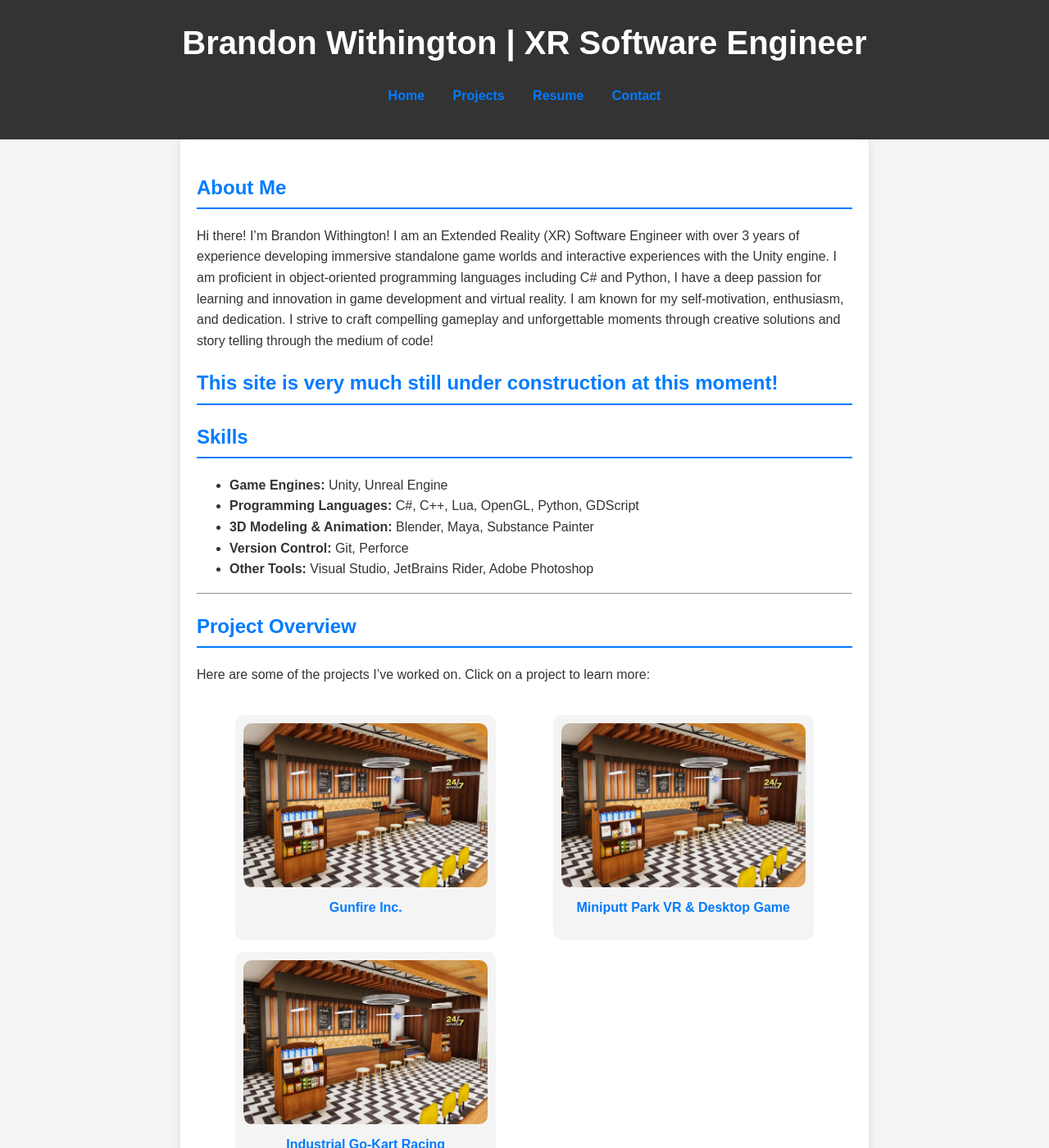
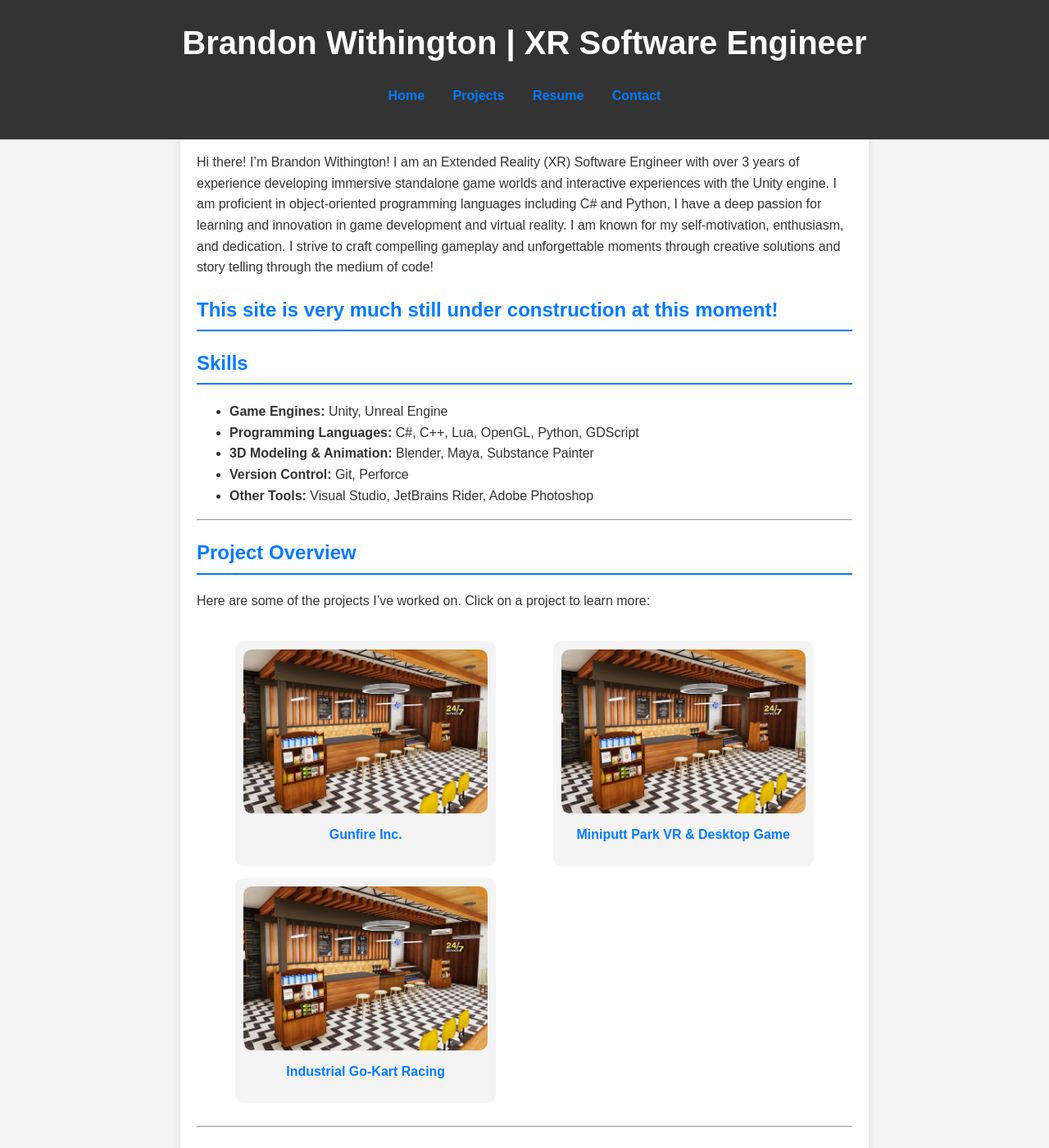
Before and after one commit to BrandonW24/BrandonW24.github.io, a Jekyll site: the page built from index.md, in a window 1280 px wide and 1400 px high. Shown: the whole window at 82% size. Built offline with Jekyll 4.4.1, drawn with Linux system fonts in a browser that asks for light colours.

Commit message:
Update styles.css

```diff
--- a/assets/css/styles.css
+++ b/assets/css/styles.css
@@ -24,12 +24,17 @@ a:hover {
     text-decoration: underline;
 }
 
-/* Header */
+/* Ensure the header remains static */
 header {
     background-color: #333;
     color: #fff;
     padding: 20px 0;
     text-align: center;
+    position: fixed;
+    top: 0;
+    left: 0;
+    width: 100%;
+    z-index: 1000;
 }
 
 header h1 {
@@ -49,13 +54,29 @@ nav a {
     color: #007BFF;
 }
 
-/* Main Content */
+/* Push content down to avoid overlap with fixed header */
 main {
-    padding: 20px;
+    padding: 100px 20px 20px; /* Added top padding */
     max-width: 800px;
     margin: 0 auto;
     background-color: #fff;
     box-shadow: 0 0 10px rgba(0, 0, 0, 0.1);
+
+    /* Page transition */
+    opacity: 0;
+    transform: translateY(20px);
+    transition: opacity 0.5s ease-out, transform 0.5s ease-out;
+}
+
+body.loaded main {
+    opacity: 1;
+    transform: translateY(0);
+}
+
+/* Prevent header from fading when navigating */
+body.transitioning main {
+    opacity: 0;
+    transform: translateY(-20px);
 }
 
 h2 {
```
